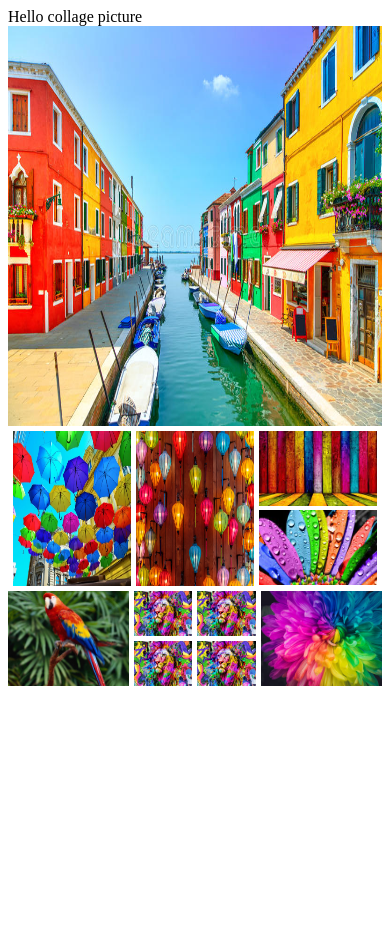
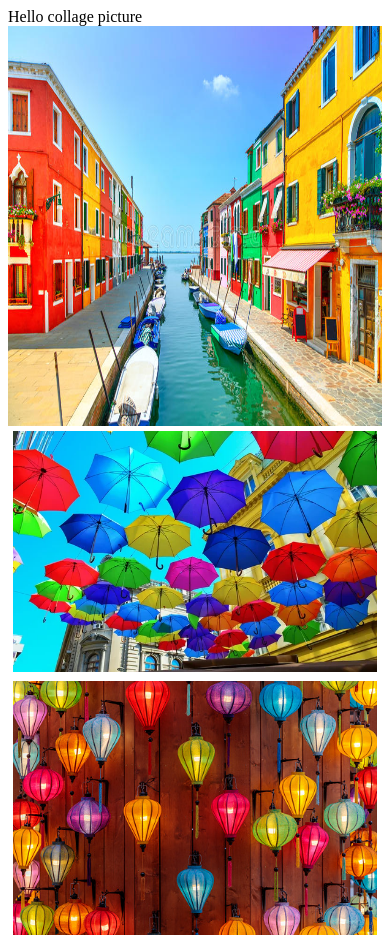
Before and after one commit to ModabbirHossainAkanda/responsive-layout, a plain HTML site: page collage.html in a window 390 px wide. Shown: the top 935 px of the page. Before the commit the page ends 844 px from the top, so only its background shows below. Drawn offline with Linux system fonts and the light colour scheme.

Commit message:
final responsive

```diff
--- a/styles/styles.css
+++ b/styles/styles.css
@@ -34,3 +34,20 @@ img{
 .collage-container3 > div{
     flex: 1;
 }
+
+/* responsive media query */
+
+@media screen and (max-width : 576px) {
+    .collage-container2{
+        flex-direction: column;
+    }
+    .collage-container3{
+        flex-direction: column;
+    }
+    .collage-container{
+        flex-direction: column;
+    }
+    .another-collage{
+        grid-template-columns: 1fr;
+    }
+}
```
